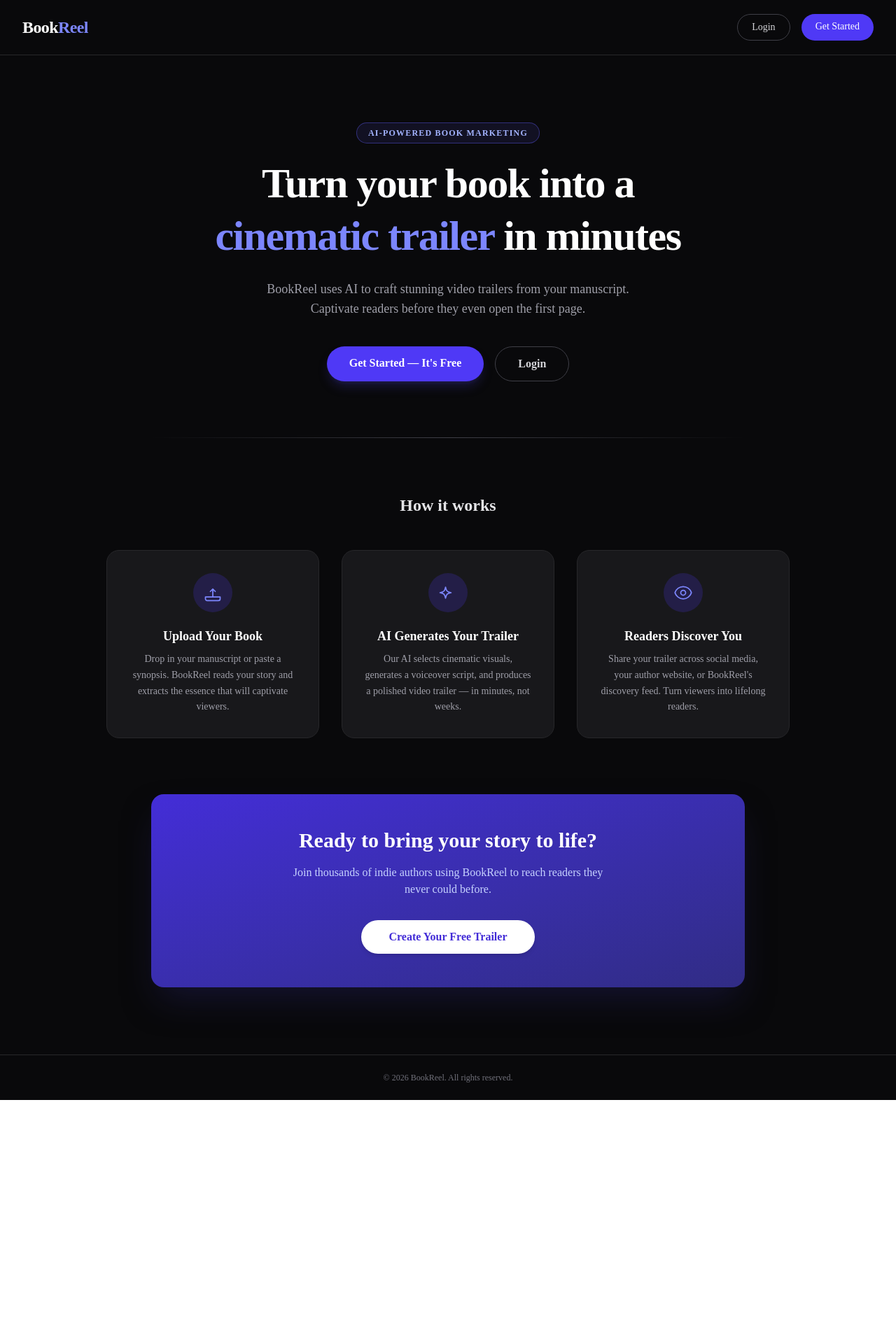
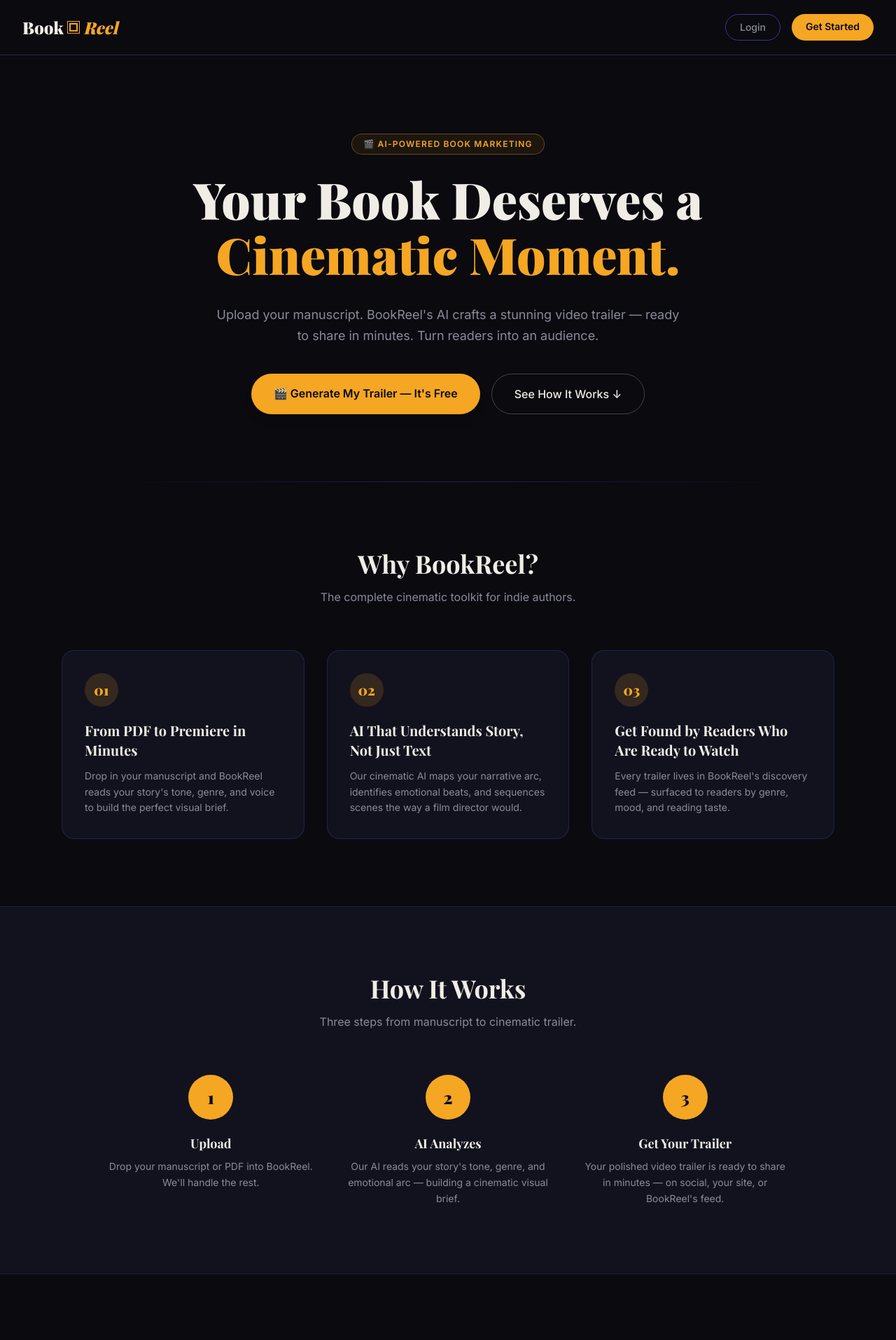
Before and after one commit to Dtyler92/Bookreel, a Next.js app: page / in a window 1280 px wide. Shown: the top 1915 px of the page at 70% size. Before the commit the page ends 1572 px from the top, so only its background shows below. Built offline with nearby package versions, Linux system fonts and the light colour scheme.

Commit message:
Implement Penny design system: cinematic dark theme, Playfair fonts, BookReel branding

```diff
--- a/src/app/globals.css
+++ b/src/app/globals.css
@@ -49,6 +49,13 @@
 }
 
 :root {
+  --color-bg: #0A0A0F;
+  --color-surface: #12121E;
+  --color-gold: #F5A623;
+  --color-crimson: #E63946;
+  --color-text: #F0EDE6;
+  --color-muted: #8A8A9A;
+  --color-glow: #6C63FF;
   --background: oklch(1 0 0);
   --foreground: oklch(0.145 0 0);
   --card: oklch(1 0 0);
@@ -123,6 +130,8 @@
   }
   body {
     @apply bg-background text-foreground;
+    background-color: var(--color-bg);
+    color: var(--color-text);
   }
   html {
     @apply font-sans;
--- a/src/app/layout.tsx
+++ b/src/app/layout.tsx
@@ -1,15 +1,17 @@
 import type { Metadata } from "next";
-import { Geist, Geist_Mono } from "next/font/google";
+import { Playfair_Display, Inter } from "next/font/google";
 import "./globals.css";
 
-const geistSans = Geist({
-  variable: "--font-geist-sans",
+const playfair = Playfair_Display({
   subsets: ["latin"],
+  weight: ["700", "900"],
+  variable: "--font-playfair",
 });
 
-const geistMono = Geist_Mono({
-  variable: "--font-geist-mono",
+const inter = Inter({
   subsets: ["latin"],
+  weight: ["400", "500", "600"],
+  variable: "--font-inter",
 });
 
 export const metadata: Metadata = {
@@ -26,7 +28,7 @@ export default function RootLayout({
   return (
     <html
       lang="en"
-      className={`${geistSans.variable} ${geistMono.variable} h-full antialiased`}
+      className={`${playfair.variable} ${inter.variable} h-full antialiased`}
     >
       <body className="min-h-full flex flex-col">{children}</body>
     </html>
--- a/src/app/page.tsx
+++ b/src/app/page.tsx
@@ -2,22 +2,58 @@ import Link from "next/link";
 
 export default function Home() {
   return (
-    <div className="flex flex-col min-h-full bg-zinc-950 text-white font-sans">
+    <div
+      className="flex flex-col min-h-full"
+      style={{ backgroundColor: "#0A0A0F", color: "#F0EDE6", fontFamily: "var(--font-inter), sans-serif" }}
+    >
       {/* Nav */}
-      <header className="flex items-center justify-between px-8 py-5 border-b border-zinc-800">
-        <span className="text-2xl font-bold tracking-tight text-white">
-          Book<span className="text-indigo-400">Reel</span>
+      <header
+        className="flex items-center justify-between px-8 py-5"
+        style={{ borderBottom: "1px solid rgba(108,99,255,0.3)" }}
+      >
+        {/* Logo */}
+        <span className="flex items-center gap-2 text-2xl select-none">
+          <span style={{ color: "#F0EDE6", fontFamily: "var(--font-playfair), serif", fontWeight: 900 }}>
+            Book
+          </span>
+          {/* Film-frame separator */}
+          <span
+            style={{
+              display: "inline-block",
+              width: "12px",
+              height: "12px",
+              border: "2px solid #F5A623",
+              outline: "1px solid #F5A623",
+              outlineOffset: "2px",
+              backgroundColor: "#0A0A0F",
+            }}
+          />
+          <span
+            style={{
+              color: "#F5A623",
+              fontFamily: "var(--font-playfair), serif",
+              fontWeight: 900,
+              fontStyle: "italic",
+            }}
+          >
+            Reel
+          </span>
         </span>
         <nav className="flex gap-4">
           <Link
             href="/login"
-            className="px-5 py-2 rounded-full border border-zinc-700 text-sm font-medium text-zinc-300 hover:border-indigo-500 hover:text-white transition-colors"
+            className="px-5 py-2 rounded-full text-sm font-medium transition-colors"
+            style={{
+              border: "1px solid rgba(108,99,255,0.5)",
+              color: "#8A8A9A",
+            }}
           >
             Login
           </Link>
           <Link
             href="/signup"
-            className="px-5 py-2 rounded-full bg-indigo-600 text-sm font-medium text-white hover:bg-indigo-500 transition-colors"
+            className="px-5 py-2 rounded-full text-sm font-semibold transition-colors"
+            style={{ backgroundColor: "#F5A623", color: "#0A0A0F" }}
           >
             Get Started
           </Link>
@@ -26,149 +62,334 @@ export default function Home() {
 
       <main className="flex flex-col items-center flex-1">
         {/* Hero */}
-        <section className="flex flex-col items-center text-center px-6 pt-24 pb-20 max-w-3xl mx-auto">
-          <div className="mb-5 inline-flex items-center gap-2 rounded-full border border-indigo-500/40 bg-indigo-500/10 px-4 py-1.5 text-xs font-semibold uppercase tracking-widest text-indigo-300">
-            AI-Powered Book Marketing
+        <section className="flex flex-col items-center text-center px-6 pt-28 pb-24 max-w-4xl mx-auto">
+          <div
+            className="mb-6 inline-flex items-center gap-2 rounded-full px-4 py-1.5 text-xs font-semibold uppercase tracking-widest"
+            style={{
+              border: "1px solid rgba(245,166,35,0.35)",
+              backgroundColor: "rgba(245,166,35,0.08)",
+              color: "#F5A623",
+            }}
+          >
+            🎬 AI-Powered Book Marketing
           </div>
-          <h1 className="text-5xl sm:text-6xl font-extrabold tracking-tight leading-tight mb-6">
-            Turn your book into a{" "}
-            <span className="text-indigo-400">cinematic trailer</span>{" "}
-            in minutes
+          <h1
+            className="text-5xl sm:text-6xl lg:text-7xl leading-tight mb-8"
+            style={{
+              fontFamily: "var(--font-playfair), serif",
+              fontWeight: 900,
+              color: "#F0EDE6",
+              lineHeight: 1.1,
+            }}
+          >
+            Your Book Deserves a<br />
+            <span style={{ color: "#F5A623" }}>Cinematic Moment.</span>
           </h1>
-          <p className="text-lg text-zinc-400 max-w-xl mb-10">
-            BookReel uses AI to craft stunning video trailers from your manuscript.
-            Captivate readers before they even open the first page.
+          <p
+            className="text-lg max-w-2xl mb-10 leading-relaxed"
+            style={{ color: "#8A8A9A", fontFamily: "var(--font-inter), sans-serif", fontWeight: 400 }}
+          >
+            Upload your manuscript. BookReel&apos;s AI crafts a stunning video trailer — ready to
+            share in minutes. Turn readers into an audience.
           </p>
-          <div className="flex flex-col sm:flex-row gap-4">
+          <div className="flex flex-col sm:flex-row gap-4 justify-center">
             <Link
               href="/signup"
-              className="px-8 py-3 rounded-full bg-indigo-600 text-base font-semibold hover:bg-indigo-500 transition-colors shadow-lg shadow-indigo-900/40"
+              className="px-8 py-4 rounded-full text-base font-semibold transition-all shadow-lg"
+              style={{ backgroundColor: "#F5A623", color: "#0A0A0F" }}
             >
-              Get Started — It&apos;s Free
+              🎬 Generate My Trailer — It&apos;s Free
             </Link>
-            <Link
-              href="/login"
-              className="px-8 py-3 rounded-full border border-zinc-700 text-base font-semibold text-zinc-300 hover:border-indigo-500 hover:text-white transition-colors"
+            <a
+              href="#how-it-works"
+              className="px-8 py-4 rounded-full text-base font-medium transition-all"
+              style={{
+                border: "1px solid rgba(240,237,230,0.25)",
+                color: "#F0EDE6",
+              }}
             >
-              Login
-            </Link>
+              See How It Works ↓
+            </a>
           </div>
         </section>
 
         {/* Divider */}
-        <div className="w-full max-w-4xl px-6">
-          <div className="h-px bg-gradient-to-r from-transparent via-zinc-700 to-transparent" />
+        <div className="w-full max-w-5xl px-6">
+          <div
+            className="h-px"
+            style={{ background: "linear-gradient(to right, transparent, #6C63FF44, transparent)" }}
+          />
         </div>
 
-        {/* Feature Highlights */}
-        <section className="w-full max-w-5xl px-6 py-20">
-          <h2 className="text-center text-2xl font-bold text-zinc-200 mb-12">
-            How it works
+        {/* Features Section */}
+        <section className="w-full max-w-6xl px-6 py-24">
+          <h2
+            className="text-center text-3xl sm:text-4xl mb-4"
+            style={{ fontFamily: "var(--font-playfair), serif", fontWeight: 700, color: "#F0EDE6" }}
+          >
+            Why BookReel?
           </h2>
+          <p
+            className="text-center mb-16 max-w-xl mx-auto"
+            style={{ color: "#8A8A9A", fontFamily: "var(--font-inter), sans-serif" }}
+          >
+            The complete cinematic toolkit for indie authors.
+          </p>
           <div className="grid grid-cols-1 sm:grid-cols-3 gap-8">
             {/* Feature 1 */}
-            <div className="flex flex-col items-center text-center p-8 rounded-2xl border border-zinc-800 bg-zinc-900 hover:border-indigo-500/50 transition-colors">
-              <div className="mb-5 flex h-14 w-14 items-center justify-center rounded-full bg-indigo-600/20 text-indigo-400">
-                <svg
-                  xmlns="http://www.w3.org/2000/svg"
-                  fill="none"
-                  viewBox="0 0 24 24"
-                  strokeWidth={1.5}
-                  stroke="currentColor"
-                  className="w-7 h-7"
-                >
-                  <path
-                    strokeLinecap="round"
-                    strokeLinejoin="round"
-                    d="M12 16.5v-9m0 0-3 3m3-3 3 3M3 17.25V19.5a2.25 2.25 0 0 0 2.25 2.25h13.5A2.25 2.25 0 0 0 21 19.5v-2.25M3 17.25h18"
-                  />
-                </svg>
+            <div
+              className="flex flex-col p-8 rounded-2xl transition-all"
+              style={{
+                backgroundColor: "#12121E",
+                border: "1px solid rgba(108,99,255,0.2)",
+              }}
+            >
+              <div
+                className="mb-5 flex h-12 w-12 items-center justify-center rounded-full text-xl font-bold"
+                style={{
+                  backgroundColor: "rgba(245,166,35,0.15)",
+                  color: "#F5A623",
+                  fontFamily: "var(--font-playfair), serif",
+                  fontWeight: 900,
+                }}
+              >
+                01
               </div>
-              <h3 className="text-lg font-semibold text-white mb-2">Upload Your Book</h3>
-              <p className="text-sm text-zinc-400 leading-relaxed">
-                Drop in your manuscript or paste a synopsis. BookReel reads your story and
-                extracts the essence that will captivate viewers.
+              <h3
+                className="text-xl mb-3"
+                style={{ fontFamily: "var(--font-playfair), serif", fontWeight: 700, color: "#F0EDE6" }}
+              >
+                From PDF to Premiere in Minutes
+              </h3>
+              <p
+                className="text-sm leading-relaxed"
+                style={{ color: "#8A8A9A", fontFamily: "var(--font-inter), sans-serif", fontWeight: 400 }}
+              >
+                Drop in your manuscript and BookReel reads your story&apos;s tone, genre, and voice
+                to build the perfect visual brief.
               </p>
             </div>
 
             {/* Feature 2 */}
-            <div className="flex flex-col items-center text-center p-8 rounded-2xl border border-zinc-800 bg-zinc-900 hover:border-indigo-500/50 transition-colors">
-              <div className="mb-5 flex h-14 w-14 items-center justify-center rounded-full bg-indigo-600/20 text-indigo-400">
-                <svg
-                  xmlns="http://www.w3.org/2000/svg"
-                  fill="none"
-                  viewBox="0 0 24 24"
-                  strokeWidth={1.5}
-                  stroke="currentColor"
-                  className="w-7 h-7"
-                >
-                  <path
-                    strokeLinecap="round"
-                    strokeLinejoin="round"
-                    d="M9.813 15.904 9 18.75l-.813-2.846a4.5 4.5 0 0 0-3.09-3.09L2.25 12l2.846-.813a4.5 4.5 0 0 0 3.09-3.09L9 5.25l.813 2.846a4.5 4.5 0 0 0 3.09 3.09L15.75 12l-2.846.813a4.5 4.5 0 0 0-3.09 3.09Z"
-                  />
-                </svg>
+            <div
+              className="flex flex-col p-8 rounded-2xl transition-all"
+              style={{
+                backgroundColor: "#12121E",
+                border: "1px solid rgba(108,99,255,0.2)",
+              }}
+            >
+              <div
+                className="mb-5 flex h-12 w-12 items-center justify-center rounded-full text-xl font-bold"
+                style={{
+                  backgroundColor: "rgba(245,166,35,0.15)",
+                  color: "#F5A623",
+                  fontFamily: "var(--font-playfair), serif",
+                  fontWeight: 900,
+                }}
+              >
+                02
               </div>
-              <h3 className="text-lg font-semibold text-white mb-2">AI Generates Your Trailer</h3>
-              <p className="text-sm text-zinc-400 leading-relaxed">
-                Our AI selects cinematic visuals, generates a voiceover script, and produces a
-                polished video trailer — in minutes, not weeks.
+              <h3
+                className="text-xl mb-3"
+                style={{ fontFamily: "var(--font-playfair), serif", fontWeight: 700, color: "#F0EDE6" }}
+              >
+                AI That Understands Story, Not Just Text
+              </h3>
+              <p
+                className="text-sm leading-relaxed"
+                style={{ color: "#8A8A9A", fontFamily: "var(--font-inter), sans-serif", fontWeight: 400 }}
+              >
+                Our cinematic AI maps your narrative arc, identifies emotional beats, and sequences
+                scenes the way a film director would.
               </p>
             </div>
 
             {/* Feature 3 */}
-            <div className="flex flex-col items-center text-center p-8 rounded-2xl border border-zinc-800 bg-zinc-900 hover:border-indigo-500/50 transition-colors">
-              <div className="mb-5 flex h-14 w-14 items-center justify-center rounded-full bg-indigo-600/20 text-indigo-400">
-                <svg
-                  xmlns="http://www.w3.org/2000/svg"
-                  fill="none"
-                  viewBox="0 0 24 24"
-                  strokeWidth={1.5}
-                  stroke="currentColor"
-                  className="w-7 h-7"
-                >
-                  <path
-                    strokeLinecap="round"
-                    strokeLinejoin="round"
-                    d="M2.036 12.322a1.012 1.012 0 0 1 0-.639C3.423 7.51 7.36 4.5 12 4.5c4.638 0 8.573 3.007 9.963 7.178.07.207.07.431 0 .639C20.577 16.49 16.64 19.5 12 19.5c-4.638 0-8.573-3.007-9.964-7.178Z"
-                  />
-                  <path
-                    strokeLinecap="round"
-                    strokeLinejoin="round"
-                    d="M15 12a3 3 0 1 1-6 0 3 3 0 0 1 6 0Z"
-                  />
-                </svg>
+            <div
+              className="flex flex-col p-8 rounded-2xl transition-all"
+              style={{
+                backgroundColor: "#12121E",
+                border: "1px solid rgba(108,99,255,0.2)",
+              }}
+            >
+              <div
+                className="mb-5 flex h-12 w-12 items-center justify-center rounded-full text-xl font-bold"
+                style={{
+                  backgroundColor: "rgba(245,166,35,0.15)",
+                  color: "#F5A623",
+                  fontFamily: "var(--font-playfair), serif",
+                  fontWeight: 900,
+                }}
+              >
+                03
               </div>
-              <h3 className="text-lg font-semibold text-white mb-2">Readers Discover You</h3>
-              <p className="text-sm text-zinc-400 leading-relaxed">
-                Share your trailer across social media, your author website, or BookReel&apos;s
-                discovery feed. Turn viewers into lifelong readers.
+              <h3
+                className="text-xl mb-3"
+                style={{ fontFamily: "var(--font-playfair), serif", fontWeight: 700, color: "#F0EDE6" }}
+              >
+                Get Found by Readers Who Are Ready to Watch
+              </h3>
+              <p
+                className="text-sm leading-relaxed"
+                style={{ color: "#8A8A9A", fontFamily: "var(--font-inter), sans-serif", fontWeight: 400 }}
+              >
+                Every trailer lives in BookReel&apos;s discovery feed — surfaced to readers by genre,
+                mood, and reading taste.
               </p>
             </div>
           </div>
         </section>
 
-        {/* CTA Banner */}
-        <section className="w-full max-w-4xl px-6 pb-24">
-          <div className="rounded-2xl bg-gradient-to-br from-indigo-700 to-indigo-900 p-12 text-center shadow-2xl shadow-indigo-950/60">
-            <h2 className="text-3xl font-bold mb-4">Ready to bring your story to life?</h2>
-            <p className="text-indigo-200 mb-8 max-w-md mx-auto">
-              Join thousands of indie authors using BookReel to reach readers they never
-              could before.
+        {/* How It Works */}
+        <section
+          id="how-it-works"
+          className="w-full py-24"
+          style={{ backgroundColor: "#12121E", borderTop: "1px solid rgba(108,99,255,0.15)", borderBottom: "1px solid rgba(108,99,255,0.15)" }}
+        >
+          <div className="max-w-5xl mx-auto px-6">
+            <h2
+              className="text-center text-3xl sm:text-4xl mb-4"
+              style={{ fontFamily: "var(--font-playfair), serif", fontWeight: 700, color: "#F0EDE6" }}
+            >
+              How It Works
+            </h2>
+            <p
+              className="text-center mb-16 max-w-lg mx-auto"
+              style={{ color: "#8A8A9A", fontFamily: "var(--font-inter), sans-serif" }}
+            >
+              Three steps from manuscript to cinematic trailer.
+            </p>
+            <div className="grid grid-cols-1 sm:grid-cols-3 gap-10 relative">
+              {/* Step 1 */}
+              <div className="flex flex-col items-center text-center">
+                <div
+                  className="mb-5 flex h-16 w-16 items-center justify-center rounded-full text-2xl font-bold"
+                  style={{
+                    backgroundColor: "#F5A623",
+                    color: "#0A0A0F",
+                    fontFamily: "var(--font-playfair), serif",
+                    fontWeight: 900,
+                  }}
+                >
+                  1
+                </div>
+                <h3
+                  className="text-lg mb-2"
+                  style={{ fontFamily: "var(--font-playfair), serif", fontWeight: 700, color: "#F0EDE6" }}
+                >
+                  Upload
+                </h3>
+                <p
+                  className="text-sm leading-relaxed"
+                  style={{ color: "#8A8A9A", fontFamily: "var(--font-inter), sans-serif" }}
+                >
+                  Drop your manuscript or PDF into BookReel. We&apos;ll handle the rest.
+                </p>
+              </div>
+
+              {/* Step 2 */}
+              <div className="flex flex-col items-center text-center">
+                <div
+                  className="mb-5 flex h-16 w-16 items-center justify-center rounded-full text-2xl font-bold"
+                  style={{
+                    backgroundColor: "#F5A623",
+                    color: "#0A0A0F",
+                    fontFamily: "var(--font-playfair), serif",
+                    fontWeight: 900,
+                  }}
+                >
+                  2
+                </div>
+                <h3
+                  className="text-lg mb-2"
+                  style={{ fontFamily: "var(--font-playfair), serif", fontWeight: 700, color: "#F0EDE6" }}
+                >
+                  AI Analyzes
+                </h3>
+                <p
+                  className="text-sm leading-relaxed"
+                  style={{ color: "#8A8A9A", fontFamily: "var(--font-inter), sans-serif" }}
+                >
+                  Our AI reads your story&apos;s tone, genre, and emotional arc — building a cinematic visual brief.
+                </p>
+              </div>
+
+              {/* Step 3 */}
+              <div className="flex flex-col items-center text-center">
+                <div
+                  className="mb-5 flex h-16 w-16 items-center justify-center rounded-full text-2xl font-bold"
+                  style={{
+                    backgroundColor: "#F5A623",
+                    color: "#0A0A0F",
+                    fontFamily: "var(--font-playfair), serif",
+                    fontWeight: 900,
+                  }}
+                >
+                  3
+                </div>
+                <h3
+                  className="text-lg mb-2"
+                  style={{ fontFamily: "var(--font-playfair), serif", fontWeight: 700, color: "#F0EDE6" }}
+                >
+                  Get Your Trailer
+                </h3>
+                <p
+                  className="text-sm leading-relaxed"
+                  style={{ color: "#8A8A9A", fontFamily: "var(--font-inter), sans-serif" }}
+                >
+                  Your polished video trailer is ready to share in minutes — on social, your site, or BookReel&apos;s feed.
+                </p>
+              </div>
+            </div>
+          </div>
+        </section>
+
+        {/* Bottom CTA Banner */}
+        <section className="w-full max-w-5xl px-6 py-24">
+          <div
+            className="rounded-3xl p-12 sm:p-16 text-center"
+            style={{ backgroundColor: "#F5A623" }}
+          >
+            <h2
+              className="text-3xl sm:text-4xl mb-4"
+              style={{ fontFamily: "var(--font-playfair), serif", fontWeight: 900, color: "#0A0A0F" }}
+            >
+              Ready to give your book its cinematic moment?
+            </h2>
+            <p
+              className="mb-8 max-w-md mx-auto text-base"
+              style={{ color: "#12121E", fontFamily: "var(--font-inter), sans-serif", fontWeight: 500 }}
+            >
+              Join thousands of indie authors using BookReel to reach readers they never could before.
             </p>
             <Link
               href="/signup"
-              className="inline-block px-10 py-3 rounded-full bg-white text-indigo-700 font-semibold text-base hover:bg-indigo-50 transition-colors shadow-md"
+              className="inline-block px-10 py-4 rounded-full font-semibold text-base transition-colors"
+              style={{ backgroundColor: "#0A0A0F", color: "#F5A623" }}
             >
-              Create Your Free Trailer
+              🎬 Generate My Trailer — It&apos;s Free
             </Link>
           </div>
         </section>
       </main>
 
       {/* Footer */}
-      <footer className="border-t border-zinc-800 px-8 py-6 text-center text-xs text-zinc-500">
-        © {new Date().getFullYear()} BookReel. All rights reserved.
+      <footer
+        className="px-8 py-8 text-center"
+        style={{ borderTop: "1px solid rgba(108,99,255,0.2)" }}
+      >
+        <p
+          className="text-lg mb-2"
+          style={{ fontFamily: "var(--font-playfair), serif", fontWeight: 700, fontStyle: "italic", color: "#F5A623" }}
+        >
+          Every story deserves a trailer.
+        </p>
+        <p
+          className="text-xs"
+          style={{ color: "#8A8A9A", fontFamily: "var(--font-inter), sans-serif" }}
+        >
+          © {new Date().getFullYear()} BookReel. All rights reserved.
+        </p>
       </footer>
     </div>
   );
```
